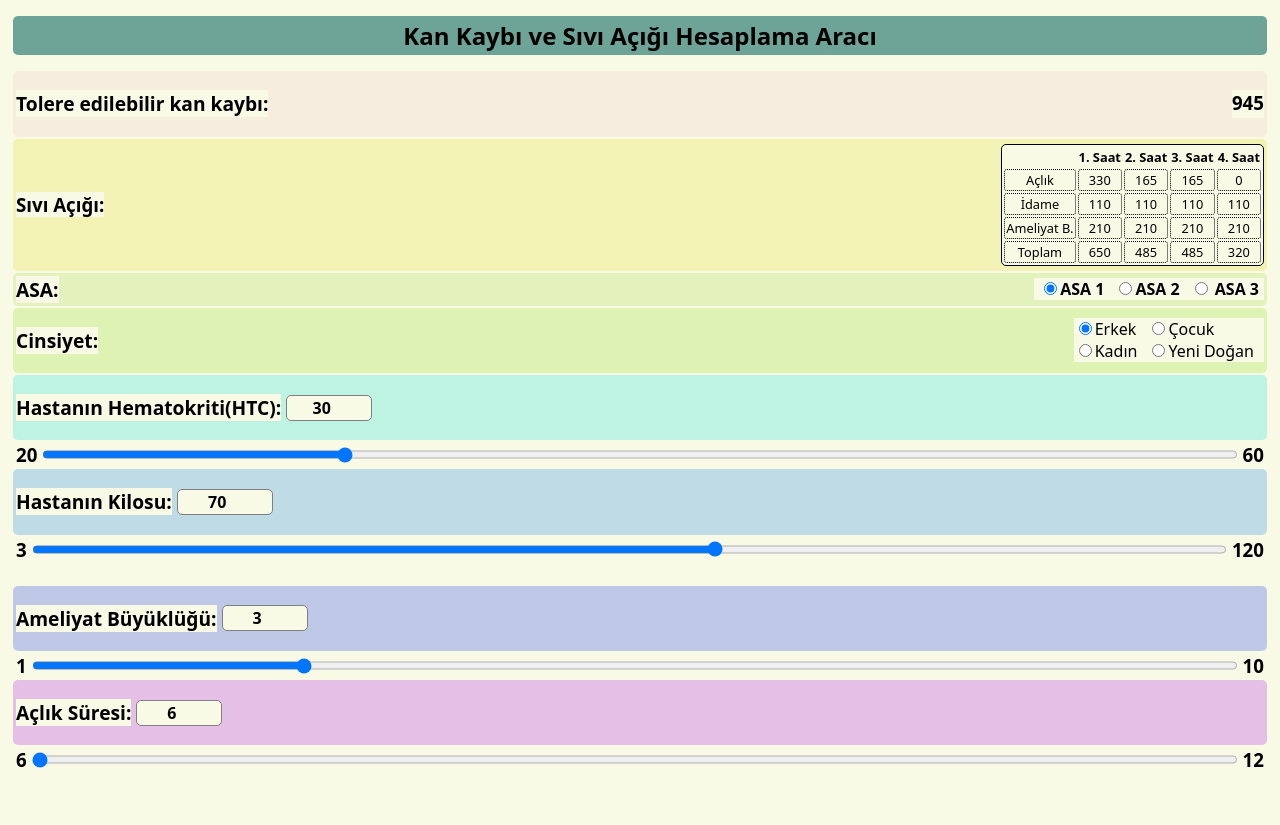
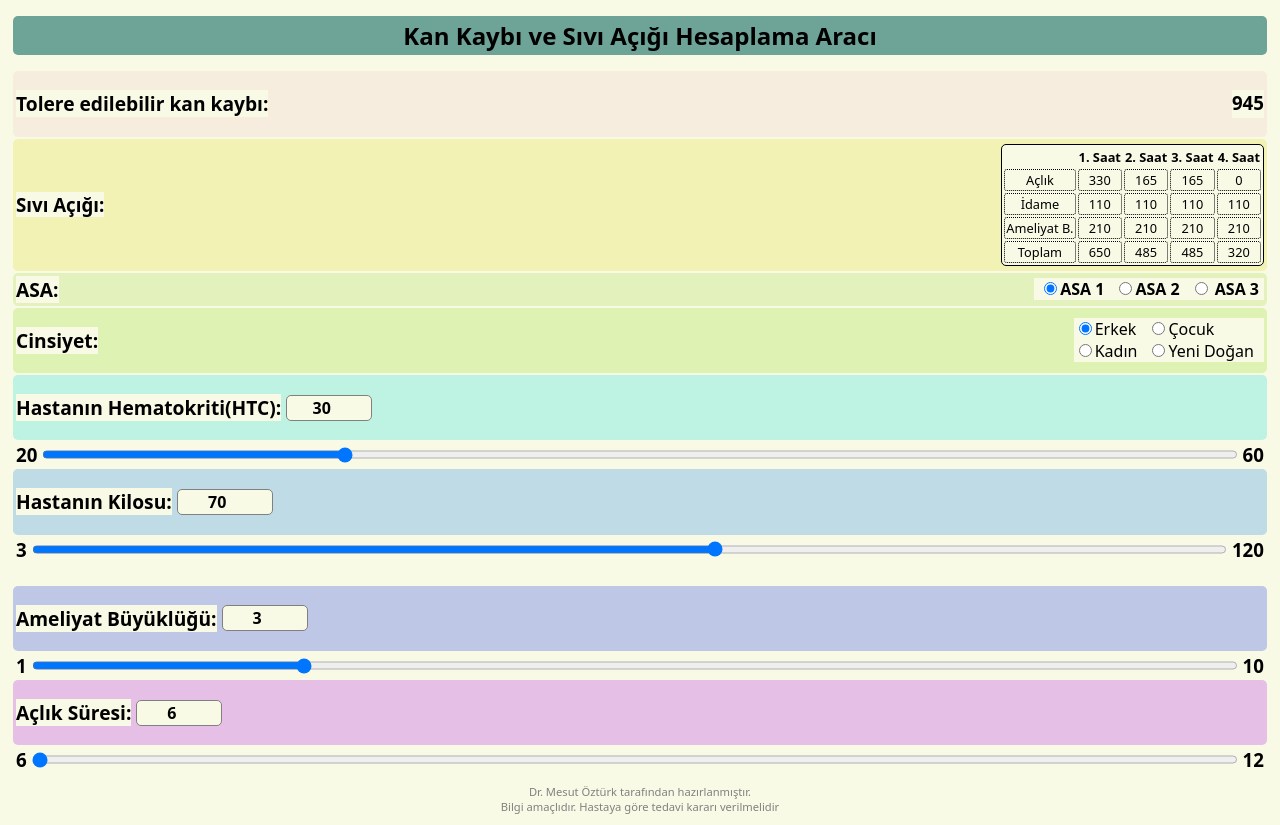
Before and after one commit to drmst/Blood-loose-and-fluid-deficit-calculator, a React (Vite) app: page / in a window 1280 px wide. Before the commit the page ends 800 px from the top, so only its background shows below. Built offline with nearby package versions, Linux system fonts and the light colour scheme.

Commit message:
footer eklendi

```diff
--- a/src/App.css
+++ b/src/App.css
@@ -254,3 +254,9 @@ td {
     margin: 0 10px 0 0;
     font-size: 1rem;
 }
+
+.reminder{
+    text-align: center;
+    font-size: 0.7rem;
+    color: grey;
+}
--- a/src/App.jsx
+++ b/src/App.jsx
@@ -76,6 +76,8 @@ function App() {
       <Weight weight={weight} setWeight={setWeight} />
       <OperationScale scale={scale} setScale={setScale} />
       <Fasting fastingTime={fastingTime} setFastingTime={setFastingTime} />
+      <p className="reminder">Dr. Mesut Öztürk tarafından hazırlanmıştır.
+        <br/>Bilgi amaçlıdır. Hastaya göre tedavi kararı verilmelidir</p>
     </div>
   );
 }
```
